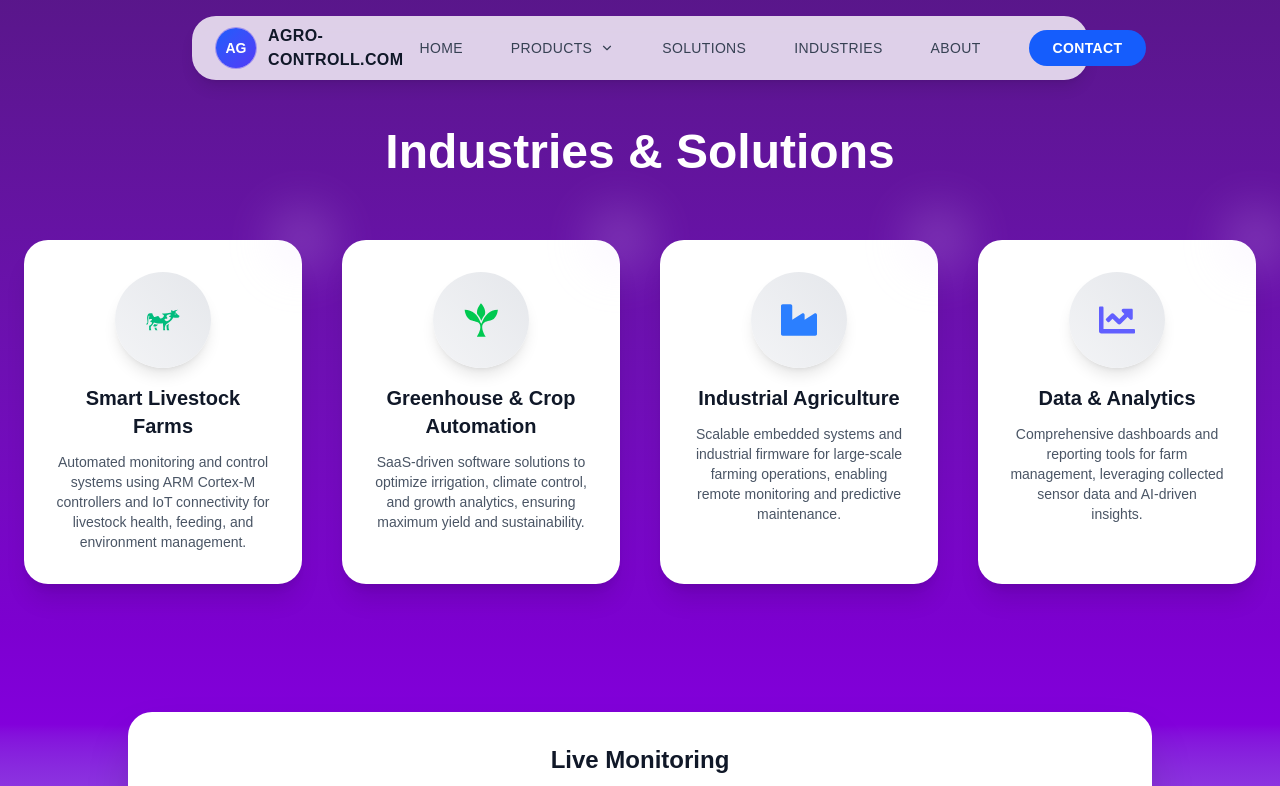
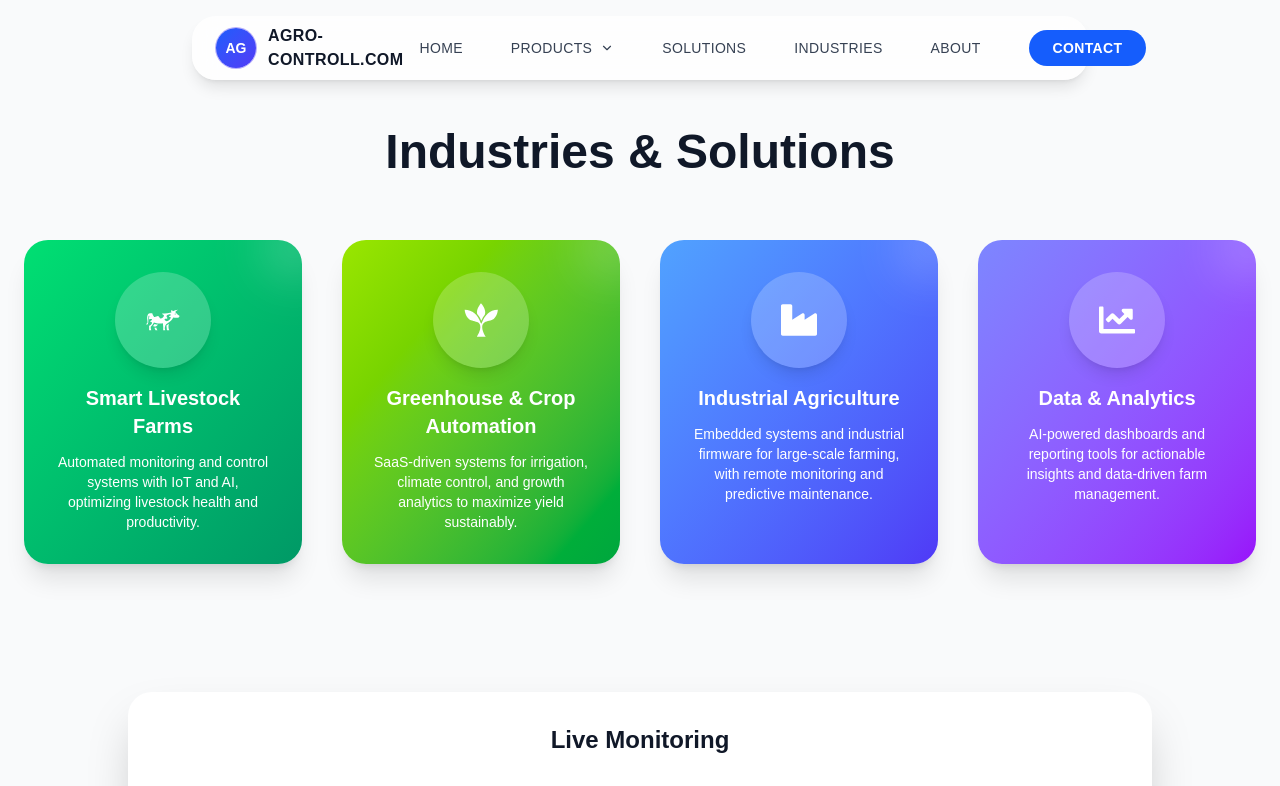
Before and after one commit to Bm8725/agrocontroll.com, a Next.js app: page /industries in a window 1280 px wide. Shown: the top 786 px of the page. Built offline with nearby package versions, Linux system fonts and the light colour scheme.

Commit message:
Update : page +

```diff
--- a/src/app/industries/page.js
+++ b/src/app/industries/page.js
@@ -2,8 +2,7 @@
 
 import { useEffect, useState } from "react";
 import { motion } from "framer-motion";
-import { FaIndustry, FaChartLine } from "react-icons/fa";
-import { GiCow, GiSprout } from "react-icons/gi";
+import { Line } from "react-chartjs-2";
 import {
   Chart as ChartJS,
   CategoryScale,
@@ -13,55 +12,77 @@ import {
   Tooltip,
   Legend,
 } from "chart.js";
-import { Line } from "react-chartjs-2";
+import { FaIndustry, FaChartLine } from "react-icons/fa";
+import { GiCow, GiSprout } from "react-icons/gi";
 
 ChartJS.register(CategoryScale, LinearScale, PointElement, LineElement, Tooltip, Legend);
 
-export default function Industries() {
+// Helper functions for chart data
+const generateMilkData = () => Array.from({ length: 12 }, () => Math.floor(Math.random() * 50 + 50));
+const generateRevenueData = () => Array.from({ length: 12 }, () => Math.floor(Math.random() * 1000 + 2000));
+
+// Icon map for dynamic rendering
+const iconMap = {
+  GiCow: GiCow,
+  GiSprout: GiSprout,
+  FaIndustry: FaIndustry,
+  FaChartLine: FaChartLine,
+};
+
+// Industry data
 const industries = [
   {
     title: "Smart Livestock Farms",
-      desc: "Automated monitoring and control systems using ARM Cortex-M controllers and IoT connectivity for livestock health, feeding, and environment management.",
-      icon: <GiCow size={36} className="text-emerald-500" />,
+    desc: "Automated monitoring and control systems with IoT and AI, optimizing livestock health and productivity.",
+    icon: "GiCow",
+    gradient: "from-green-400 to-emerald-600",
   },
   {
     title: "Greenhouse & Crop Automation",
-      desc: "SaaS-driven software solutions to optimize irrigation, climate control, and growth analytics, ensuring maximum yield and sustainability.",
-      icon: <GiSprout size={36} className="text-green-500" />,
+    desc: "SaaS-driven systems for irrigation, climate control, and growth analytics to maximize yield sustainably.",
+    icon: "GiSprout",
+    gradient: "from-lime-400 to-green-600",
   },
   {
     title: "Industrial Agriculture",
-      desc: "Scalable embedded systems and industrial firmware for large-scale farming operations, enabling remote monitoring and predictive maintenance.",
-      icon: <FaIndustry size={36} className="text-blue-500" />,
+    desc: "Embedded systems and industrial firmware for large-scale farming, with remote monitoring and predictive maintenance.",
+    icon: "FaIndustry",
+    gradient: "from-blue-400 to-indigo-600",
   },
   {
     title: "Data & Analytics",
-      desc: "Comprehensive dashboards and reporting tools for farm management, leveraging collected sensor data and AI-driven insights.",
-      icon: <FaChartLine size={36} className="text-indigo-500" />,
+    desc: "AI-powered dashboards and reporting tools for actionable insights and data-driven farm management.",
+    icon: "FaChartLine",
+    gradient: "from-indigo-400 to-purple-600",
   },
 ];
 
-  // Live chart data simulation
+export default function Industries() {
   const [chartData, setChartData] = useState({
     labels: Array.from({ length: 12 }, (_, i) => `Hour ${i + 1}`),
     datasets: [
       {
         label: "Milk Production (L)",
-        data: Array.from({ length: 12 }, () => Math.floor(Math.random() * 50 + 50)),
-        borderColor: "rgba(16, 185, 129, 1)",
+        data: generateMilkData(),
+        borderColor: "#10B981",
         backgroundColor: "rgba(16, 185, 129, 0.2)",
-        tension: 0.3,
+        tension: 0.4,
+        pointRadius: 3,
+        pointHoverRadius: 6,
       },
       {
         label: "Revenue ($)",
-        data: Array.from({ length: 12 }, () => Math.floor(Math.random() * 1000 + 2000)),
-        borderColor: "rgba(59, 130, 246, 1)",
+        data: generateRevenueData(),
+        borderColor: "#3B82F6",
         backgroundColor: "rgba(59, 130, 246, 0.2)",
-        tension: 0.3,
+        tension: 0.4,
+        pointRadius: 3,
+        pointHoverRadius: 6,
       },
     ],
   });
 
+  // Chart live update
   useEffect(() => {
     const interval = setInterval(() => {
       setChartData((prev) => ({
@@ -70,61 +91,68 @@ export default function Industries() {
           ...dataset,
           data: dataset.data
             .slice(1)
-            .concat(Math.floor(Math.random() * (dataset.label.includes("Milk") ? 50 : 1000) + (dataset.label.includes("Milk") ? 50 : 2000))),
+            .concat(
+              Math.floor(
+                Math.random() *
+                  (dataset.label.includes("Milk") ? 50 : 1000) +
+                  (dataset.label.includes("Milk") ? 50 : 2000)
+              )
+            ),
         })),
       }));
     }, 3000);
-
     return () => clearInterval(interval);
   }, []);
 
   return (
-    <section className="relative py-32 px-6 bg-gradient-to-b from-purple-900 via-purple-700 to-gray-50 overflow-hidden">
-      {/* Top decorative shapes */}
-      <div className="absolute top-0 left-0 w-full h-64 bg-gradient-to-b from-purple-800 to-transparent pointer-events-none -z-10" />
-      <div className="absolute -top-20 -left-20 w-96 h-96 rounded-full bg-purple-700 opacity-30 blur-3xl pointer-events-none -z-20" />
-      <div className="absolute -bottom-20 -right-20 w-96 h-96 rounded-full bg-indigo-600 opacity-30 blur-3xl pointer-events-none -z-20" />
+    <section className="relative py-32 px-6 bg-gray-50 overflow-hidden">
+      {/* Background shapes */}
+      <div className="absolute top-0 left-0 w-full h-64 bg-gradient-to-b from-indigo-900 to-transparent pointer-events-none -z-10" />
+      <div className="absolute -top-24 -left-24 w-96 h-96 rounded-full bg-gradient-to-tr from-green-400 to-emerald-600 opacity-30 blur-3xl pointer-events-none -z-20" />
+      <div className="absolute -bottom-24 -right-24 w-96 h-96 rounded-full bg-gradient-to-tr from-indigo-400 to-purple-600 opacity-30 blur-3xl pointer-events-none -z-20" />
 
+      {/* Section title */}
       <motion.h2
         initial={{ opacity: 0, y: 20 }}
         whileInView={{ opacity: 1, y: 0 }}
         transition={{ duration: 0.8 }}
-        className="text-4xl md:text-5xl font-bold text-center text-white mb-16"
+        className="text-4xl md:text-5xl font-bold text-center text-gray-900 mb-16"
       >
         Industries & Solutions
       </motion.h2>
 
-      {/* Industry Cards */}
-      <div className="grid grid-cols-1 md:grid-cols-2 lg:grid-cols-4 gap-10 max-w-7xl mx-auto relative z-10">
-        {industries.map((item, idx) => (
+      {/* Industry cards with dynamic gradient */}
+      <div className="grid grid-cols-1 sm:grid-cols-2 md:grid-cols-2 lg:grid-cols-4 gap-10 max-w-7xl mx-auto">
+        {industries.map((item, idx) => {
+          const IconComponent = iconMap[item.icon];
+          return (
             <motion.div
               key={idx}
               initial={{ y: 40, opacity: 0, scale: 0.95 }}
               whileInView={{ y: 0, opacity: 1, scale: 1 }}
               viewport={{ once: true }}
               transition={{ delay: idx * 0.2, duration: 0.6 }}
-            className="relative p-8 bg-white rounded-3xl shadow-xl hover:shadow-2xl transition hover:scale-105 flex flex-col items-center text-center"
+              className={`relative p-8 rounded-3xl shadow-xl bg-gradient-to-br ${item.gradient} text-white flex flex-col items-center text-center transition-all duration-500 hover:scale-105 hover:shadow-2xl`}
             >
-            <div className="w-24 h-24 flex items-center justify-center rounded-full bg-gradient-to-tr from-gray-100 to-gray-200 shadow-lg mb-4">
-              {item.icon}
+              <div className="w-24 h-24 flex items-center justify-center rounded-full bg-white/20 shadow-lg mb-4">
+                <IconComponent size={36} />
               </div>
-            <h4 className="text-xl font-semibold mb-3 text-gray-900">{item.title}</h4>
-            <p className="text-gray-600 text-sm">{item.desc}</p>
-            <div className="absolute -top-8 -right-8 w-16 h-16 rounded-full bg-purple-200 opacity-20 blur-xl pointer-events-none" />
+              <h4 className="text-xl font-semibold mb-3">{item.title}</h4>
+              <p className="text-sm">{item.desc}</p>
+              <div className="absolute -top-6 -right-6 w-16 h-16 rounded-full bg-white/20 blur-xl pointer-events-none" />
             </motion.div>
-        ))}
+          );
+        })}
       </div>
 
-      {/* Live Chart Section */}
+      {/* Live Chart */}
       <motion.div
         initial={{ opacity: 0, y: 30 }}
         whileInView={{ opacity: 1, y: 0 }}
         transition={{ duration: 0.8 }}
         className="mt-32 max-w-5xl mx-auto bg-white rounded-3xl shadow-2xl p-8"
       >
-        <h3 className="text-2xl font-semibold mb-6 text-gray-900 text-center">
-          Live Monitoring
-        </h3>
+        <h3 className="text-2xl font-semibold mb-6 text-gray-900 text-center">Live Monitoring</h3>
         <Line
           data={chartData}
           options={{
@@ -138,17 +166,19 @@ export default function Industries() {
               axis: "x",
               intersect: false,
             },
+            animation: { duration: 500, easing: "easeInOutQuad" },
             scales: {
               y: {
                 beginAtZero: true,
+                grid: { color: "#E5E7EB" },
+              },
+              x: {
+                grid: { color: "#E5E7EB" },
               },
             },
           }}
         />
       </motion.div>
-
-      {/* Bottom wave decoration */}
-      <div className="absolute bottom-0 left-0 w-full h-40 bg-gradient-to-t from-gray-50 to-transparent pointer-events-none -z-10" />
     </section>
   );
 }
```
Lines whose indentation alone changed are shown as unchanged.
